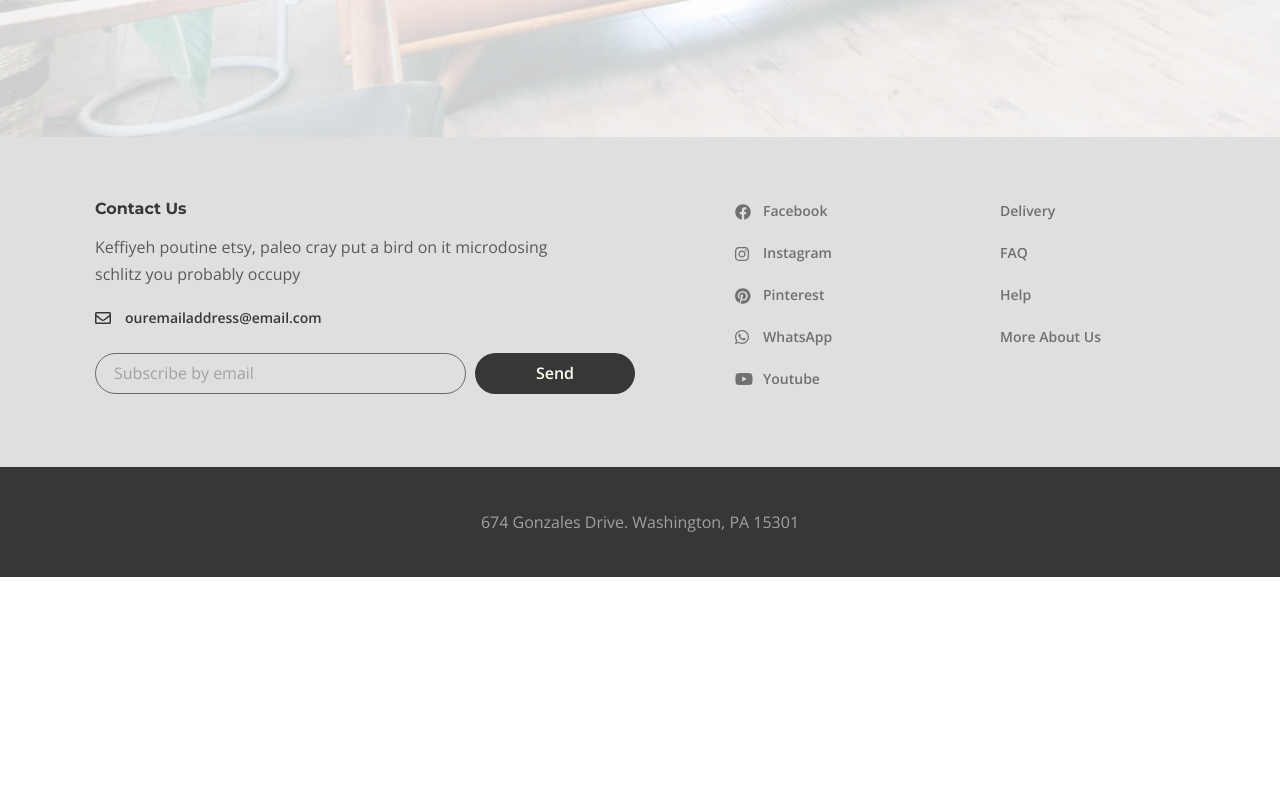
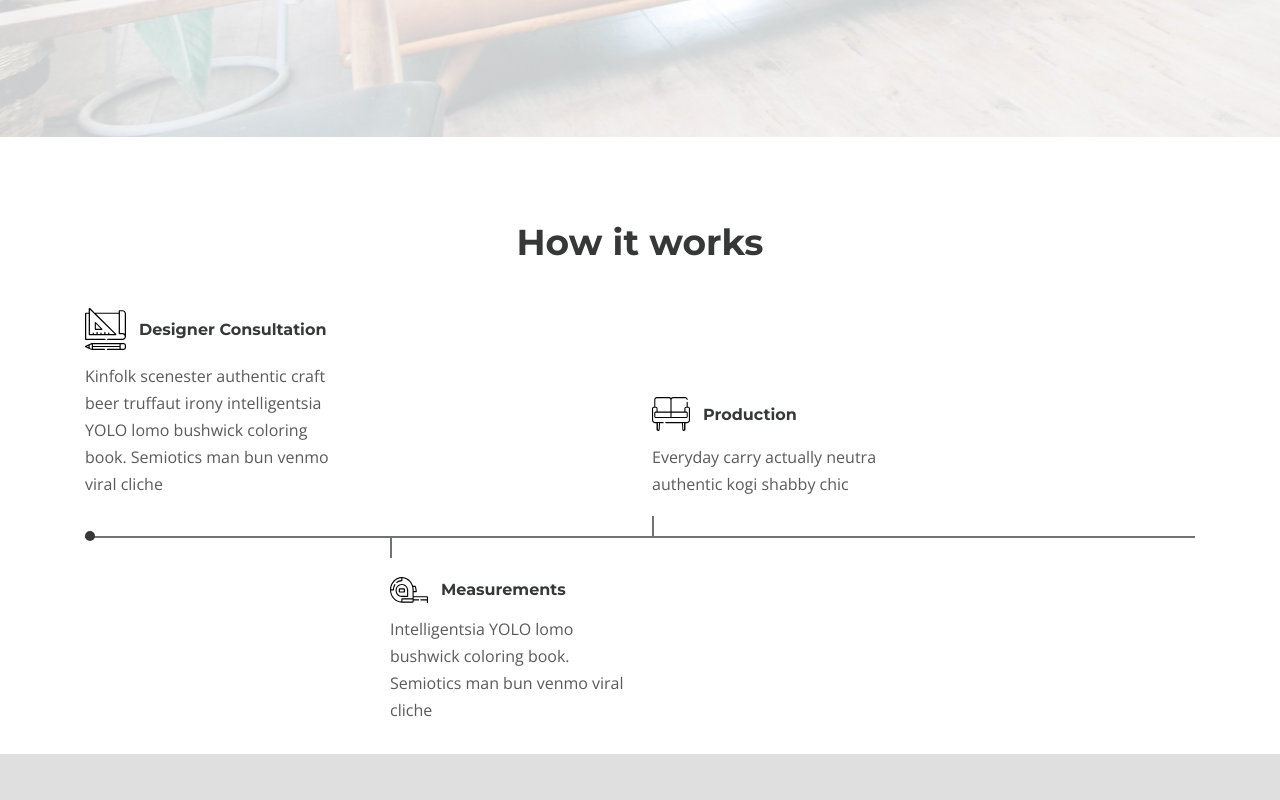
Before and after one commit to nbruyok/Furniture-collection, a website: page app/index.html in a window 1280 px wide. Shown: the part 2180-2980 px from the top of the page. Before the commit the page ends 2757 px from the top, so only its background shows below. Drawn offline with nearby package versions, Linux system fonts and the light colour scheme.

Commit message:
add section works path

```diff
--- a/app/index.html
+++ b/app/index.html
@@ -219,6 +219,53 @@
             </p>
           </div>
         </section>
+
+        <section class="works-path">
+          <div class="container">
+            <h3 class="works-path__title">How it works</h3>
+            <div class="works-path__items">
+              <div class="works-path__items-box">
+                <div class="works-path__item works-path__item--consultation">
+                  <img
+                    class="works-path__item-img"
+                    src="images/graphic-tool.svg"
+                    alt="icon"
+                  />
+                  <h6 class="works-path__item-title">Designer Consultation</h6>
+                  <p class="works-path__item-text">
+                    Kinfolk scenester authentic craft beer truffaut irony
+                    intelligentsia YOLO lomo bushwick coloring book. Semiotics
+                    man bun venmo viral cliche
+                  </p>
+                </div>
+
+                <div class="works-path__item works-path__item--production">
+                  <img
+                    class="works-path__item-img"
+                    src="images/sofa.svg"
+                    alt="icon"
+                  />
+                  <h6 class="works-path__item-title">Production</h6>
+                  <p class="works-path__item-text">
+                    Everyday carry actually neutra authentic kogi shabby chic
+                  </p>
+                </div>
+              </div>
+              <div class="works-path__item works-path__item--measuring">
+                <img
+                  class="works-path__item-img"
+                  src="images/measuring-tape.svg"
+                  alt="icon"
+                />
+                <h6 class="works-path__item-title">Measurements</h6>
+                <p class="works-path__item-text">
+                  Intelligentsia YOLO lomo bushwick coloring book. Semiotics man
+                  bun venmo viral cliche
+                </p>
+              </div>
+            </div>
+          </div>
+        </section>
       </main>
 
       <footer class="footer">
--- a/app/scss/style.scss
+++ b/app/scss/style.scss
@@ -446,3 +446,84 @@
     max-width: 540px;
   }
 }
+
+// how it works
+.works-path {
+  padding: 80px 0 30px;
+
+  &__title {
+    text-align: center;
+    color: $black;
+    @extend %title-font;
+    font-size: 36px;
+    line-height: 51px;
+    margin-bottom: 40px;
+  }
+
+  &__items-box {
+    display: flex;
+    align-items: flex-end;
+    border-bottom: 2px solid rgba($black, 0.7);
+    position: relative;
+    &::before {
+      content: "";
+      position: absolute;
+      bottom: -5px;
+      left: 0;
+      width: 10px;
+      height: 10px;
+      border-radius: 50%;
+      background-color: $black;
+    }
+  }
+
+  &__item {
+    width: 250px;
+    display: flex;
+    flex-wrap: wrap;
+    align-items: center;
+    position: relative;
+  }
+
+  &__item--production {
+    margin-left: 317px;
+    &::after {
+      content: "";
+      position: absolute;
+      bottom: 0;
+      left: 0;
+      width: 2px;
+      height: 20px;
+      background: rgba($black, 0.7);
+    }
+  }
+
+  &__item--production,
+  &__item--consultation {
+    padding-bottom: 38px;
+  }
+
+  &__item--measuring {
+    padding-top: 38px;
+    margin-left: 305px;
+    &::before {
+      content: "";
+      position: absolute;
+      top: 0;
+      left: 0;
+      width: 2px;
+      height: 20px;
+      background: rgba($black, 0.7);
+    }
+  }
+
+  &__item-title {
+    margin-left: 13px;
+    color: $black;
+    @extend %title-font;
+  }
+
+  &__item-text {
+    margin-top: 13px;
+  }
+}
```
Also changed, not shown: app/css/style.min.css, app/images/graphic-tool.svg (added), app/images/measuring-tape.svg (added), app/images/sofa.svg (added).
